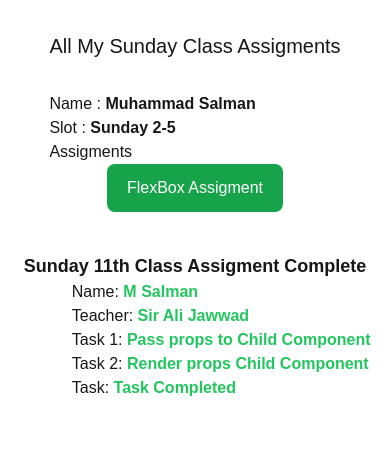
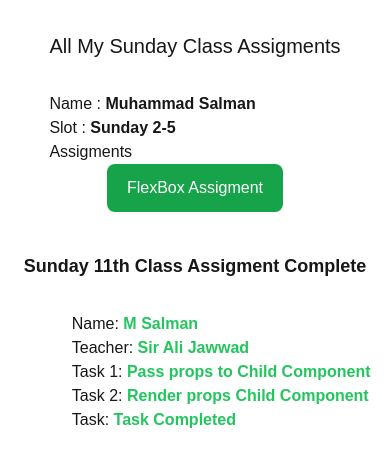
Before and after one commit to SalmanO7/Class-Assigments, a Next.js app: page / in a window 390 px wide. Shown: the top 466 px of the page. Built offline with nearby package versions, Linux system fonts and the light colour scheme.

Commit message:
responsive

```diff
--- a/app/components/Home.tsx
+++ b/app/components/Home.tsx
@@ -27,7 +27,7 @@
         <h1 className="text-lg sm:text-2xl md:text-3xl font-bold mx-4">
           Sunday 11th Class Assigment Complete
         </h1>
-        <div className="flex flex-col justify-center items-start pl-16">
+        <div className="flex flex-col justify-center items-start pl-16 py-8">
           <div>
             Name:{" "}
             <span className="font-bold text-green-500">
```
